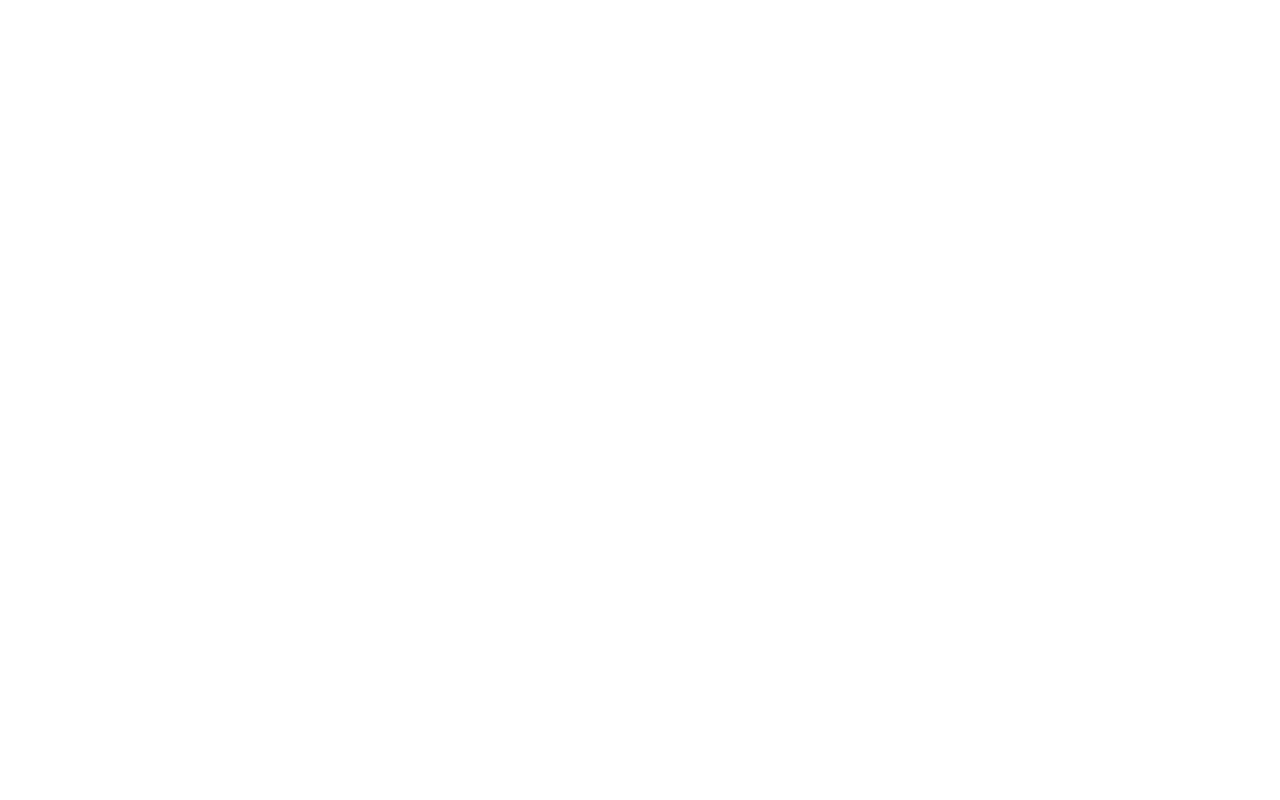
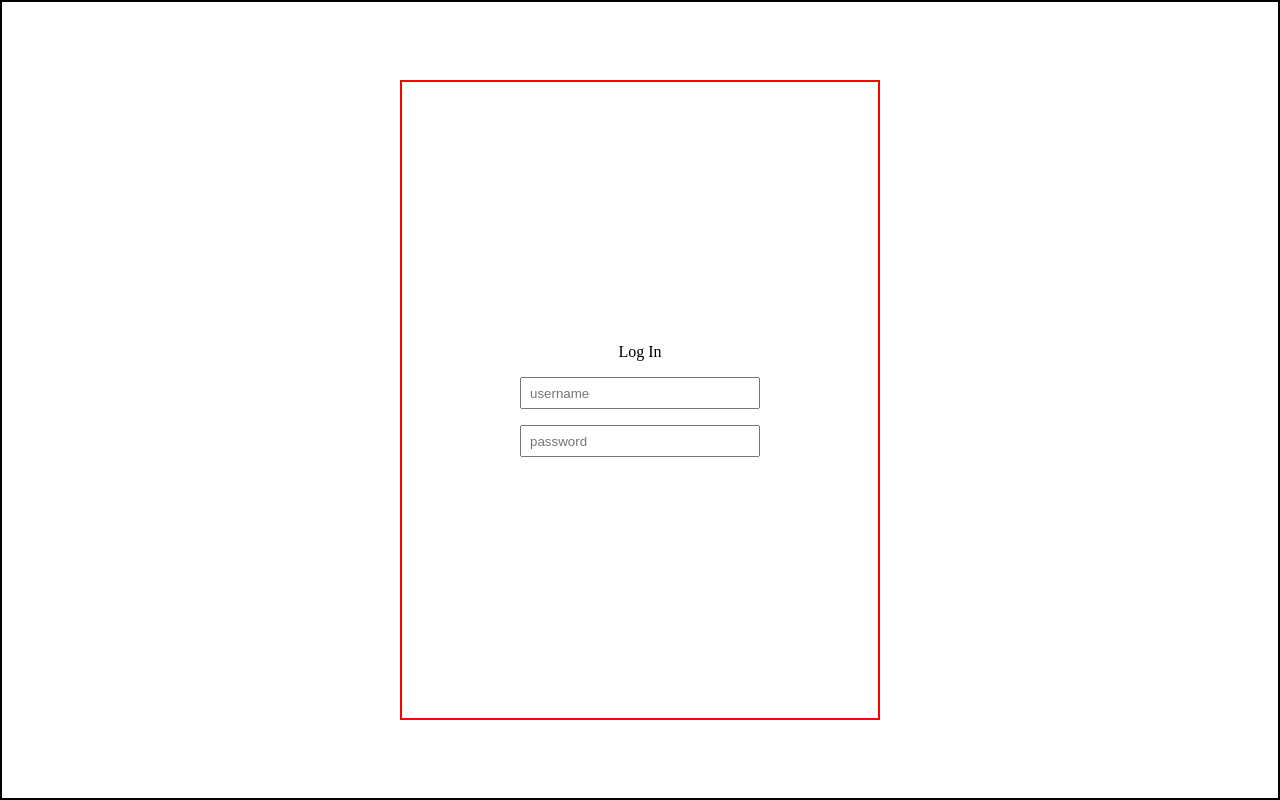
Before and after one commit to Schwafton/SecurityProject, a plain HTML site: page logIn.html in a window 1280 px wide. Drawn offline with Linux system fonts and the light colour scheme.

Commit message:
added form

```diff
--- a/logIn.css
+++ b/logIn.css
@@ -0,0 +1,29 @@
+* {
+    padding: 0;
+    margin: 0;
+    box-sizing: border-box;
+}
+
+body {
+    height: 100vh;
+    border: solid 2px black;
+    display: flex;
+    align-items: center;
+    justify-content: center;
+}
+
+form {
+    width: 30rem;
+    height: 40rem;
+    border: solid 2px red;
+    display: flex;
+    align-items: center;
+    gap: 0.5rem;
+    justify-content: center;
+    flex-direction: column;
+}
+input {
+    height: 2rem;
+    width: 15rem;
+    padding: 0.5rem;
+}
--- a/logIn.html
+++ b/logIn.html
@@ -1,13 +1,18 @@
 <!DOCTYPE html>
 <html lang="en">
-<head>
-    <meta charset="UTF-8">
-    <meta name="viewport" content="width=device-width, initial-scale=1.0">
-    <link rel="stylesheet" href="logIn.css">
-    <title>Document</title>
-</head>
-<body>
-
-
-</body>
+  <head>
+    <meta charset="UTF-8" />
+    <meta name="viewport" content="width=device-width, initial-scale=1.0" />
+    <link rel="stylesheet" href="logIn.css" />
+    <title>Log In</title>
+  </head>
+  <body>
+    <form action="">
+      <header>Log In</header>
+      <label for="username"></label>
+      <input type="text" id="username" placeholder="username">
+      <label for="password"></label>
+      <input type="text" id="password" placeholder="password">
+    </form>
+  </body>
 </html>
```
